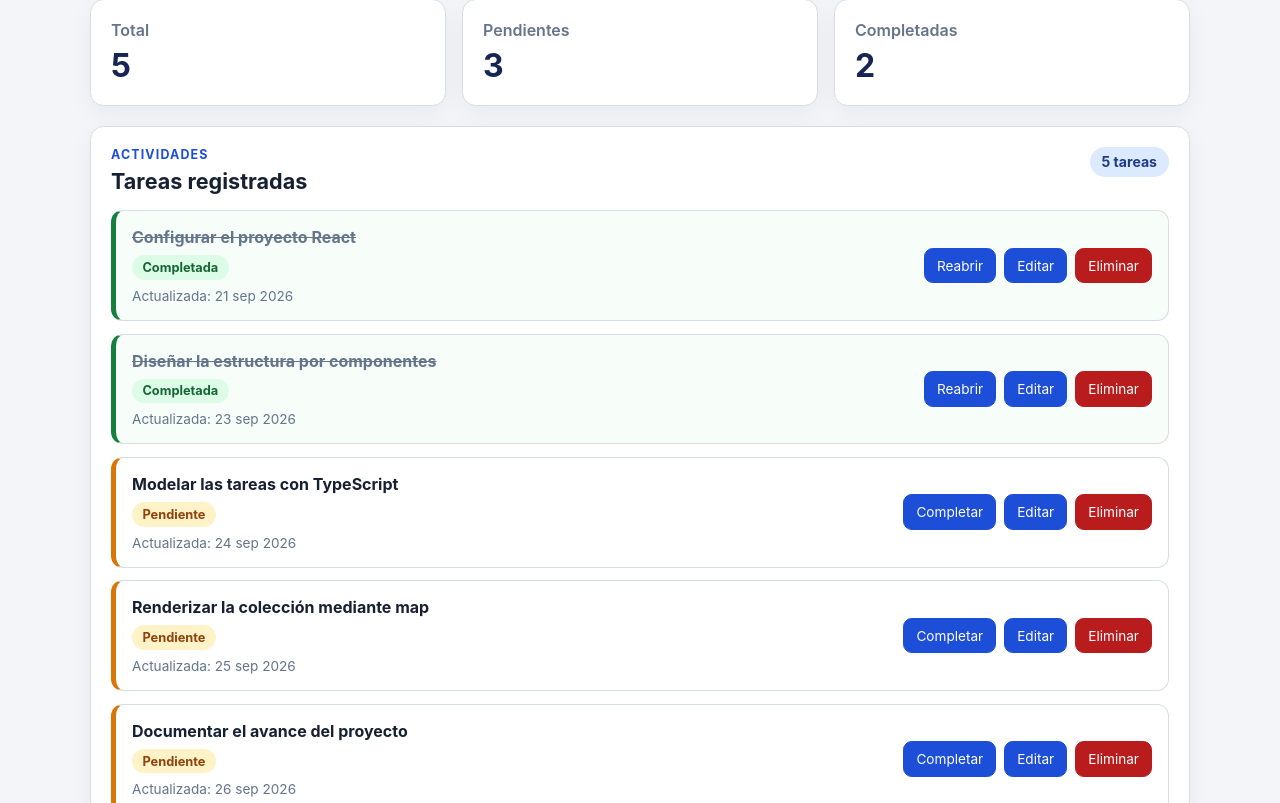
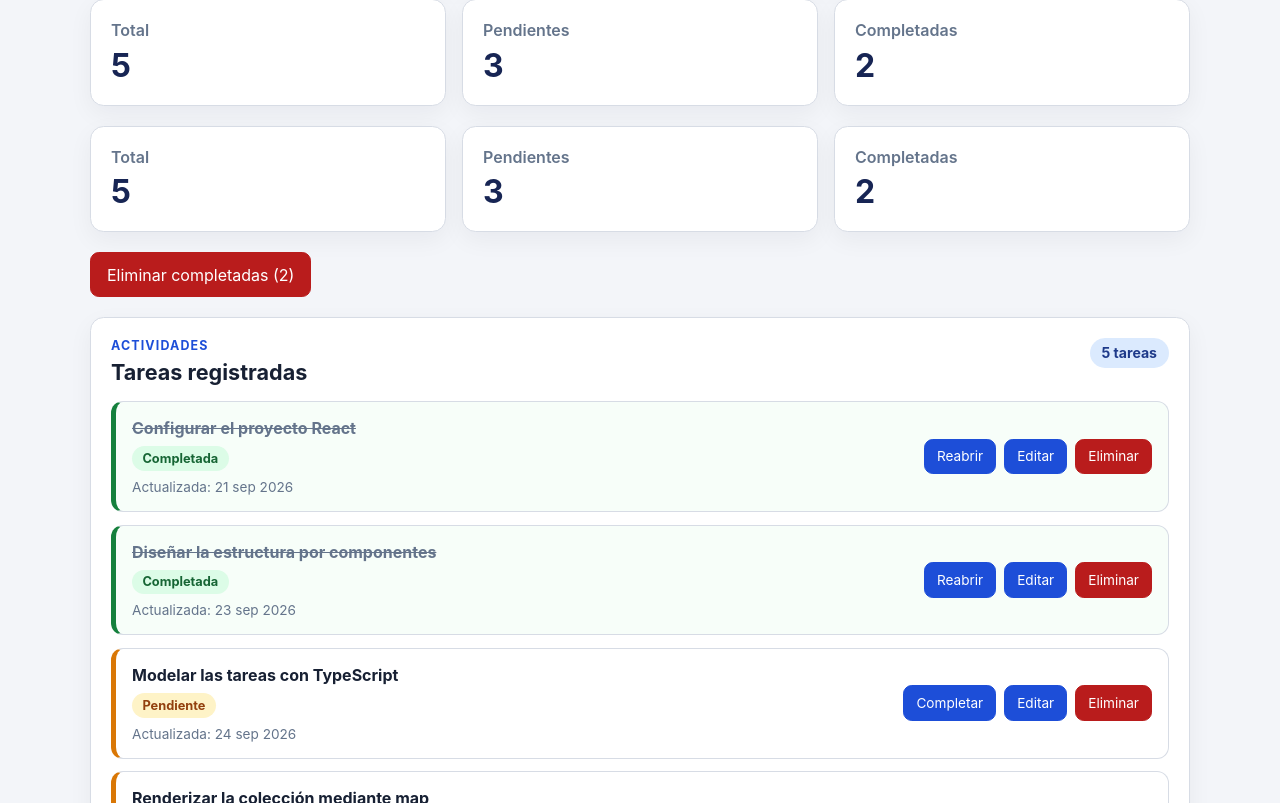
Before and after one commit to anarasconn/task-manager-frontend, a React (Vite) app: page / in a window 1280 px wide. Shown: the part 677-1480 px from the top of the page. Built offline with nearby package versions, Linux system fonts and the light colour scheme.

Commit message:
boton eliminar completadas

```diff
--- a/src/App.tsx
+++ b/src/App.tsx
@@ -6,6 +6,7 @@ import { TaskList } from './components/TaskList';
 import { TaskSummary } from './components/TaskSummary';
 import { tasks as initialTasks } from './data/tasks';
 import type { Task } from './models/task.interface';
+import { TaskActions } from './components/TaskActions';
 
 export default function App() {
   const [tasks, setTasks] = useState<Task[]>(
@@ -76,7 +77,27 @@ export default function App() {
       currentTasks.filter((task) => task.id !== id),
     );
   }
+const completedCount = tasks.filter(
+  (task) => task.status === 'completed',
+).length;
 
+function handleClearCompleted() {
+  if (completedCount === 0) {
+    return;
+  }
+
+  const shouldDelete = window.confirm(
+    `¿Eliminar ${completedCount} tarea(s) completada(s)?`,
+  );
+
+  if (!shouldDelete) {
+    return;
+  }
+
+  setTasks((currentTasks) =>
+    currentTasks.filter((task) => task.status !== 'completed'),
+  );
+}
   return (
     <div className="app-shell">
       <AppHeader />
@@ -85,6 +106,19 @@ export default function App() {
         <TaskForm onAddTask={handleAddTask} />
         <TaskFilters />
         <TaskSummary tasks={tasks} />
+        <TaskSummary tasks={tasks} />
+
+<TaskActions
+  completedCount={completedCount}
+  onClearCompleted={handleClearCompleted}
+/>
+
+<TaskList
+  tasks={tasks}
+  onToggleStatus={handleToggleStatus}
+  onEditTask={handleEditTask}
+  onDeleteTask={handleDeleteTask}
+/>
         <TaskList
           tasks={tasks}
           onToggleStatus={handleToggleStatus}
--- /dev/null
+++ b/src/components/TaskActions.tsx
@@ -0,0 +1,22 @@
+interface TaskActionsProps {
+  completedCount: number;
+  onClearCompleted: () => void;
+}
+
+export function TaskActions({
+  completedCount,
+  onClearCompleted,
+}: TaskActionsProps) {
+  return (
+    <div className="task-actions">
+      <button
+        type="button"
+        className="button-danger"
+        onClick={onClearCompleted}
+        disabled={completedCount === 0}
+      >
+        Eliminar completadas ({completedCount})
+      </button>
+    </div>
+  );
+}
--- a/src/styles/index.css
+++ b/src/styles/index.css
@@ -338,6 +338,10 @@ p { margin-top: 0; }
   clip: rect(0, 0, 0, 0);
   white-space: nowrap;
   border: 0;
+  .task-actions {
+  display: flex;
+  justify-content: flex-end;
+}
 }
 @media (max-width: 720px) {
   .app-header { padding-block: 2.25rem; }
```
